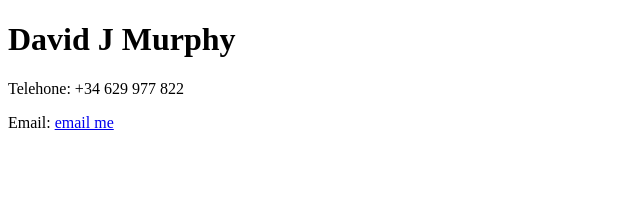
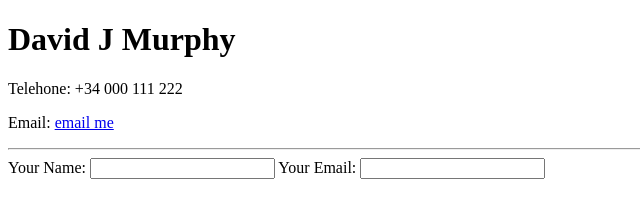
Before and after one commit to davidjmurphy1965/cv, a plain HTML site: page contactme.html in a window 1280 px wide. Shown: the whole page, without its empty margins (0-640 px from the left). Drawn offline with Linux system fonts and the light colour scheme.

Commit message:
Add files via upload

```diff
--- a/contactme.html
+++ b/contactme.html
@@ -6,7 +6,14 @@
   </head>
   <body>
     <h1>David J Murphy</h1>
-    <p>Telehone: +34 629 977 822</p>
-    <p>Email: <a href="mailto:davidjmurphy1965@icloud.com?subject=Contact">email me</a></p>
+    <p>Telehone: +34 000 111 222</p>
+    <p>Email: <a href="mailto:ficticious@email.com?subject=Contact">email me</a></p>
+    <hr>
+    <form action="mailto:ficticious@email.com" method="post" enctype="text/plain">
+      <label>Your Name:</label>
+      <input type="text" name="" value="">
+      <label>Your Email:</label>
+      <input type="email" name="" value="">
+    </form>
   </body>
 </html>
```
Also changed, not shown: index.html (+1 -1 lines).
